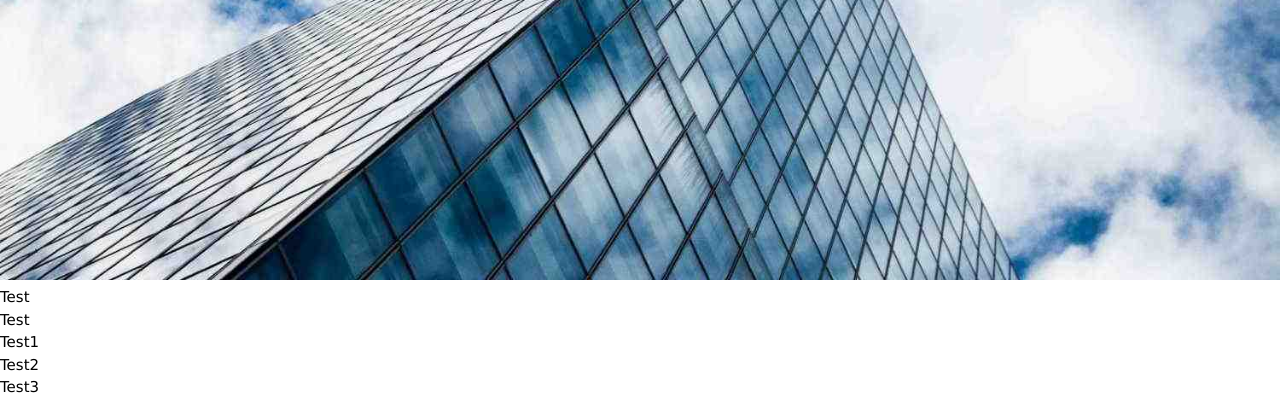
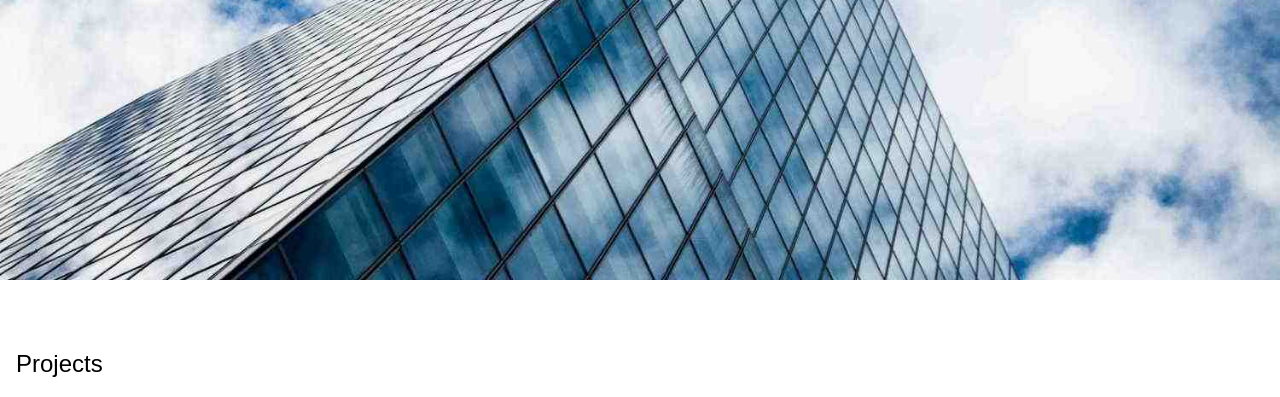
Before and after one commit to nctrung10/w3_architects_htmlcss, a plain HTML site: page index.html in a window 1280 px wide. Shown: the part 403-800 px from the top of the page. Drawn offline with Linux system fonts and the light colour scheme.

Commit message:
Update index.html, style.css

```diff
--- a/assets/css/style.css
+++ b/assets/css/style.css
@@ -171,6 +171,7 @@ header.header {
 
 .slider__img {
     max-width: 100%;
+    vertical-align: middle;
 }
 
 .slider__content {
--- a/index.html
+++ b/index.html
@@ -36,12 +36,7 @@
                 </h1>
             </div>
         </div>
-        <p>Test</p>
-        <p>Test</p>
 
-        <p>Test1</p>
-        <p>Test2</p>
-        <p>Test3</p>
         <!-- Content -->
         <div class="content">
             <!-- Project Section -->
```
